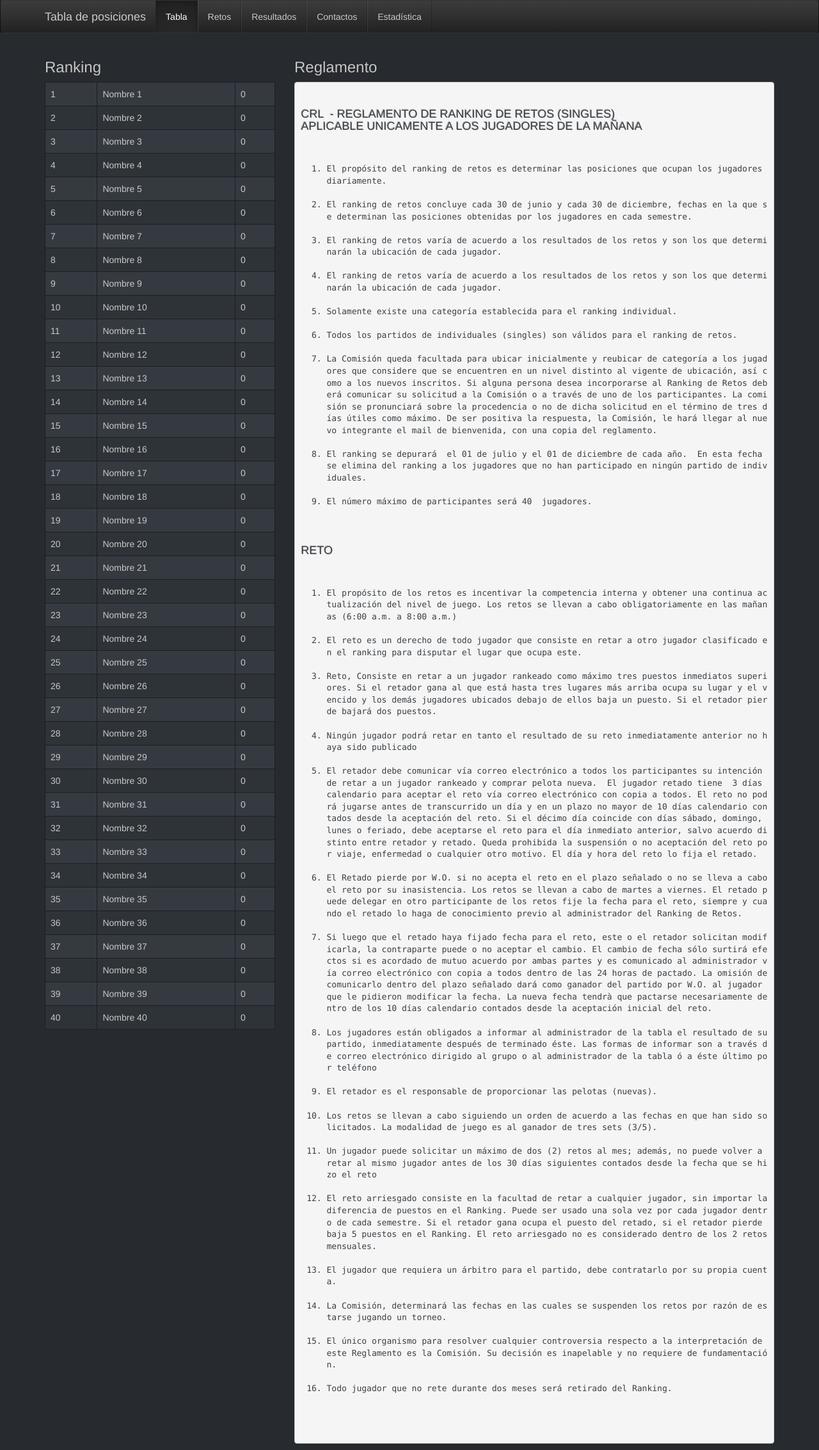
After one commit to hellhound/tennisranking, a Django app: template tennisranking/apps/ranking/templates/ranking/ranking.html in a window 1280 px wide. The commit adds this page. Shown: the whole page at 64% size. Run offline with Django 3.2, Linux system fonts and the light colour scheme; the template is opened without the code that fills it, so the values that code supplies are empty; some libraries are stand-ins or nearby versions; some web fonts are replaced.

Commit message:
fix #2 ranking/home screen mock up and a placeholder template for duels

```diff
--- a/tennisranking/apps/ranking/templates/ranking/base.html
+++ b/tennisranking/apps/ranking/templates/ranking/base.html
@@ -29,14 +29,17 @@
             <span class="icon-bar"></span>
             <span class="icon-bar"></span>
             <span class="icon-bar"></span>
+            <span class="icon-bar"></span>
           </button>
-          <a class="navbar-brand" href="#">Organization name</a>
+          <a class="navbar-brand">{% block contenttitle %}{% endblock %}</a>
         </div>
         <div class="collapse navbar-collapse">
           <ul class="nav navbar-nav">
-            <li><a href="#">Link 1 </a></li>
-            <li><a href="#">Link 2</a></li>
-            <li><a href="#">Link 3</a></li>
+            <li id="menu-item-ranking"><a href="{% url 'ranking' %}">Tabla</a></li>
+            <li id="menu-item-duels"><a href="{% url 'duels' %}">Retos</a></li>
+            <li id="menu-item-results"><a href="{% url 'home' %}">Resultados</a></li>
+            <li id="menu-item-contacts"><a href="{% url 'home' %}">Contactos</a></li>
+            <li id="menu-item-stats"><a href="{% url 'home' %}">Estadística</a></li>
           </ul>
         </div><!--/.nav-collapse -->
       </div>
@@ -44,12 +47,19 @@
 
     <div class="container">
       <div class="starter-template">
-        <h1>{% block webtitle %} Web page title {% endblock %}</h1>
-        {% block webcontent %} Content {% endblock %}
+        {% block content %} Content {% endblock %}
       </div>
     </div><!-- /.container -->
 
-    <script src="{% static 'js/jquery.min.js' %}"></script>
-    <script src="{% static 'js/bootstrap.js' %}"></script>
+    <script type="text/javascript" src="{% static 'js/jquery.min.js' %}"></script>
+    <script type="text/javascript" src="{% static 'js/bootstrap.js' %}"></script>
+    <script type="text/javascript">
+    $(document).ready(function() {
+        var selected_menu_item = '{% block selectedmenuitem %}{% endblock %}';
+        $('#menu-item-' + selected_menu_item).addClass('active');
+    })
+    var selected_menu_item = 'ranking';
+    </script>
+    {% block scripts %}{% endblock %}
 </body>
 </html>
--- /dev/null
+++ b/tennisranking/apps/ranking/templates/ranking/ranking.html
@@ -0,0 +1,251 @@
+{% extends "ranking/base.html" %}
+{% block selectedmenuitem %}ranking{% endblock %}
+{% block contenttitle %}Tabla de posiciones{% endblock %}
+{% block content %}
+<div class="row">
+  <div class="col-md-4">
+    <h3>Ranking</h3>
+    <table class="table table-striped table-bordered table-hover">
+      <tr>
+        <td>1</td>
+        <td>Nombre 1</td>
+        <td>0</td>
+      </tr>
+      <tr>
+        <td>2</td>
+        <td>Nombre 2</td>
+        <td>0</td>
+      </tr>
+      <tr>
+        <td>3</td>
+        <td>Nombre 3</td>
+        <td>0</td>
+      </tr>
+      <tr>
+        <td>4</td>
+        <td>Nombre 4</td>
+        <td>0</td>
+      </tr>
+      <tr>
+        <td>5</td>
+        <td>Nombre 5</td>
+        <td>0</td>
+      </tr>
+      <tr>
+        <td>6</td>
+        <td>Nombre 6</td>
+        <td>0</td>
+      </tr>
+      <tr>
+        <td>7</td>
+        <td>Nombre 7</td>
+        <td>0</td>
+      </tr>
+      <tr>
+        <td>8</td>
+        <td>Nombre 8</td>
+        <td>0</td>
+      </tr>
+      <tr>
+        <td>9</td>
+        <td>Nombre 9</td>
+        <td>0</td>
+      </tr>
+      <tr>
+        <td>10</td>
+        <td>Nombre 10</td>
+        <td>0</td>
+      </tr>
+      <tr>
+        <td>11</td>
+        <td>Nombre 11</td>
+        <td>0</td>
+      </tr>
+      <tr>
+        <td>12</td>
+        <td>Nombre 12</td>
+        <td>0</td>
+      </tr>
+      <tr>
+        <td>13</td>
+        <td>Nombre 13</td>
+        <td>0</td>
+      </tr>
+      <tr>
+        <td>14</td>
+        <td>Nombre 14</td>
+        <td>0</td>
+      </tr>
+      <tr>
+        <td>15</td>
+        <td>Nombre 15</td>
+        <td>0</td>
+      </tr>
+      <tr>
+        <td>16</td>
+        <td>Nombre 16</td>
+        <td>0</td>
+      </tr>
+      <tr>
+        <td>17</td>
+        <td>Nombre 17</td>
+        <td>0</td>
+      </tr>
+      <tr>
+        <td>18</td>
+        <td>Nombre 18</td>
+        <td>0</td>
+      </tr>
+      <tr>
+        <td>19</td>
+        <td>Nombre 19</td>
+        <td>0</td>
+      </tr>
+      <tr>
+        <td>20</td>
+        <td>Nombre 20</td>
+        <td>0</td>
+      </tr>
+      <tr>
+        <td>21</td>
+        <td>Nombre 21</td>
+        <td>0</td>
+      </tr>
+      <tr>
+        <td>22</td>
+        <td>Nombre 22</td>
+        <td>0</td>
+      </tr>
+      <tr>
+        <td>23</td>
+        <td>Nombre 23</td>
+        <td>0</td>
+      </tr>
+      <tr>
+        <td>24</td>
+        <td>Nombre 24</td>
+        <td>0</td>
+      </tr>
+      <tr>
+        <td>25</td>
+        <td>Nombre 25</td>
+        <td>0</td>
+      </tr>
+      <tr>
+        <td>26</td>
+        <td>Nombre 26</td>
+        <td>0</td>
+      </tr>
+      <tr>
+        <td>27</td>
+        <td>Nombre 27</td>
+        <td>0</td>
+      </tr>
+      <tr>
+        <td>28</td>
+        <td>Nombre 28</td>
+        <td>0</td>
+      </tr>
+      <tr>
+        <td>29</td>
+        <td>Nombre 29</td>
+        <td>0</td>
+      </tr>
+      <tr>
+        <td>30</td>
+        <td>Nombre 30</td>
+        <td>0</td>
+      </tr>
+      <tr>
+        <td>31</td>
+        <td>Nombre 31</td>
+        <td>0</td>
+      </tr>
+      <tr>
+        <td>32</td>
+        <td>Nombre 32</td>
+        <td>0</td>
+      </tr>
+      <tr>
+        <td>33</td>
+        <td>Nombre 33</td>
+        <td>0</td>
+      </tr>
+      <tr>
+        <td>34</td>
+        <td>Nombre 34</td>
+        <td>0</td>
+      </tr>
+      <tr>
+        <td>35</td>
+        <td>Nombre 35</td>
+        <td>0</td>
+      </tr>
+      <tr>
+        <td>36</td>
+        <td>Nombre 36</td>
+        <td>0</td>
+      </tr>
+      <tr>
+        <td>37</td>
+        <td>Nombre 37</td>
+        <td>0</td>
+      </tr>
+      <tr>
+        <td>38</td>
+        <td>Nombre 38</td>
+        <td>0</td>
+      </tr>
+      <tr>
+        <td>39</td>
+        <td>Nombre 39</td>
+        <td>0</td>
+      </tr>
+      <tr>
+        <td>40</td>
+        <td>Nombre 40</td>
+        <td>0</td>
+      </tr>
+    </table>
+  </div>
+  <div class="col-md-8">
+    <h3>Reglamento</h3>
+    <pre>
+<h4>
+CRL  - REGLAMENTO DE RANKING DE RETOS (SINGLES)
+APLICABLE UNICAMENTE A LOS JUGADORES DE LA MAÑANA
+</h4>
+<ol>
+<li>El propósito del ranking de retos es determinar las posiciones que ocupan los jugadores diariamente.</li>
+<li>El ranking de retos concluye cada 30 de junio y cada 30 de diciembre, fechas en la que se determinan las posiciones obtenidas por los jugadores en cada semestre.</li>
+<li>El ranking de retos varía de acuerdo a los resultados de los retos y son los que determinarán la ubicación de cada jugador.</li>
+<li>El ranking de retos varía de acuerdo a los resultados de los retos y son los que determinarán la ubicación de cada jugador.</li>
+<li>Solamente existe una categoría establecida para el ranking individual.</li>
+<li>Todos los partidos de individuales (singles) son válidos para el ranking de retos.</li>
+<li>La Comisión queda facultada para ubicar inicialmente y reubicar de categoría a los jugadores que considere que se encuentren en un nivel distinto al vigente de ubicación, así como a los nuevos inscritos. Si alguna persona desea incorporarse al Ranking de Retos deberá comunicar su solicitud a la Comisión o a través de uno de los participantes. La comisión se pronunciará sobre la procedencia o no de dicha solicitud en el término de tres días útiles como máximo. De ser positiva la respuesta, la Comisión, le hará llegar al nuevo integrante el mail de bienvenida, con una copia del reglamento.</li>
+<li>El ranking se depurará  el 01 de julio y el 01 de diciembre de cada año.  En esta fecha se elimina del ranking a los jugadores que no han participado en ningún partido de individuales.</li>
+<li>El número máximo de participantes será 40  jugadores.</li>
+</ol>
+<h4>RETO</h4>
+<ol>
+<li>El propósito de los retos es incentivar la competencia interna y obtener una continua actualización del nivel de juego. Los retos se llevan a cabo obligatoriamente en las mañanas (6:00 a.m. a 8:00 a.m.)</li>
+<li>El reto es un derecho de todo jugador que consiste en retar a otro jugador clasificado en el ranking para disputar el lugar que ocupa este.</li>
+<li>Reto, Consiste en retar a un jugador rankeado como máximo tres puestos inmediatos superiores. Si el retador gana al que está hasta tres lugares más arriba ocupa su lugar y el vencido y los demás jugadores ubicados debajo de ellos baja un puesto. Si el retador pierde bajará dos puestos.</li>
+<li>Ningún jugador podrá retar en tanto el resultado de su reto inmediatamente anterior no haya sido publicado</li>
+<li>El retador debe comunicar vía correo electrónico a todos los participantes su intención de retar a un jugador rankeado y comprar pelota nueva.  El jugador retado tiene  3 días calendario para aceptar el reto vía correo electrónico con copia a todos. El reto no podrá jugarse antes de transcurrido un día y en un plazo no mayor de 10 días calendario contados desde la aceptación del reto. Si el décimo día coincide con días sábado, domingo, lunes o feriado, debe aceptarse el reto para el día inmediato anterior, salvo acuerdo distinto entre retador y retado. Queda prohibida la suspensión o no aceptación del reto por viaje, enfermedad o cualquier otro motivo. El día y hora del reto lo fija el retado.</li>
+<li>El Retado pierde por W.O. si no acepta el reto en el plazo señalado o no se lleva a cabo el reto por su inasistencia. Los retos se llevan a cabo de martes a viernes. El retado puede delegar en otro participante de los retos fije la fecha para el reto, siempre y cuando el retado lo haga de conocimiento previo al administrador del Ranking de Retos.</li>
+<li>Si luego que el retado haya fijado fecha para el reto, este o el retador solicitan modificarla, la contraparte puede o no aceptar el cambio. El cambio de fecha sólo surtirá efectos si es acordado de mutuo acuerdo por ambas partes y es comunicado al administrador vía correo electrónico con copia a todos dentro de las 24 horas de pactado. La omisión de comunicarlo dentro del plazo señalado dará como ganador del partido por W.O. al jugador que le pidieron modificar la fecha. La nueva fecha tendrà que pactarse necesariamente dentro de los 10 días calendario contados desde la aceptación inicial del reto.</li>
+<li>Los jugadores están obligados a informar al administrador de la tabla el resultado de su partido, inmediatamente después de terminado éste. Las formas de informar son a través de correo electrónico dirigido al grupo o al administrador de la tabla ó a éste último por teléfono </li>
+<li>El retador es el responsable de proporcionar las pelotas (nuevas).</li>
+<li>Los retos se llevan a cabo siguiendo un orden de acuerdo a las fechas en que han sido solicitados. La modalidad de juego es al ganador de tres sets (3/5).</li>
+<li>Un jugador puede solicitar un máximo de dos (2) retos al mes; además, no puede volver a retar al mismo jugador antes de los 30 días siguientes contados desde la fecha que se hizo el reto</li>
+<li>El reto arriesgado consiste en la facultad de retar a cualquier jugador, sin importar la diferencia de puestos en el Ranking. Puede ser usado una sola vez por cada jugador dentro de cada semestre. Si el retador gana ocupa el puesto del retado, si el retador pierde baja 5 puestos en el Ranking. El reto arriesgado no es considerado dentro de los 2 retos mensuales.</li>
+<li>El jugador que requiera un árbitro para el partido, debe contratarlo por su propia cuenta.</li>
+<li>La Comisión, determinará las fechas en las cuales se suspenden los retos por razón de estarse jugando un torneo.</li>
+<li>El único organismo para resolver cualquier controversia respecto a la interpretación de este Reglamento es la Comisión. Su decisión es inapelable y no requiere de fundamentación.</li>
+<li>Todo jugador que no rete durante dos meses será retirado del Ranking.</li>
+</ol>
+    </pre>
+  </div>
+</div>
+{% endblock %}
```
Also changed, not shown: tennisranking/apps/ranking/templates/ranking/dashboard.html (deleted, +0 -32 lines), tennisranking/apps/ranking/templates/ranking/duels.html (added, +251 -0 lines), tennisranking/apps/ranking/urls.py (+7 -2 lines).
